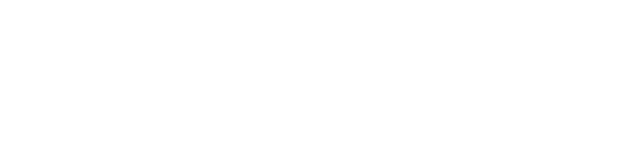
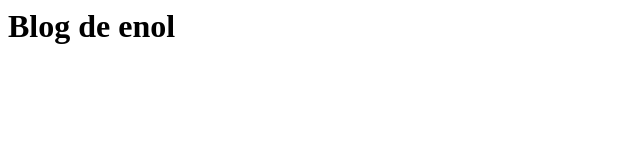
Before and after one commit to enolbernardo/blog, a plain HTML site: page index.html in a window 1280 px wide. Shown: the whole page, without its empty margins (0-640 px from the left). Drawn offline with Linux system fonts and the light colour scheme.

Commit message:
Update index.html

```diff
--- a/index.html
+++ b/index.html
@@ -4,6 +4,8 @@
     Blog de enol
     </title>
   </head>
-
+  <body>
+    <h1>Blog de enol</h1>
+  </body>
 
 </html>
```
